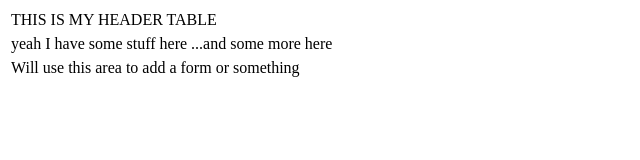
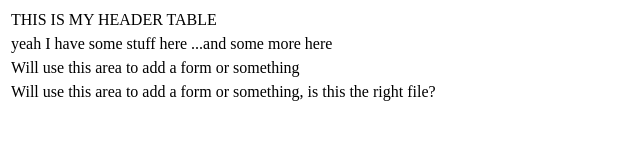
Before and after one commit to GinoDR3000/GinoDR3K, a plain HTML site: page index.html in a window 1280 px wide. Shown: the whole page, without its empty margins (0-640 px from the left). Drawn offline with Linux system fonts and the light colour scheme.

Commit message:
Update index.html

```diff
--- a/index.html
+++ b/index.html
@@ -20,6 +20,13 @@
       <TD>Will use this area to add a form or something</TD>
     </TR>
   </TABLE>
+
   <TABLE>
+    <TR>
+      <TD>Will use this area to add a form or something, is this the right file?</TD>
+    </TR>
+  </TABLE>
+
+  </TABLE>
 </BODY>
 </HTML>
```
